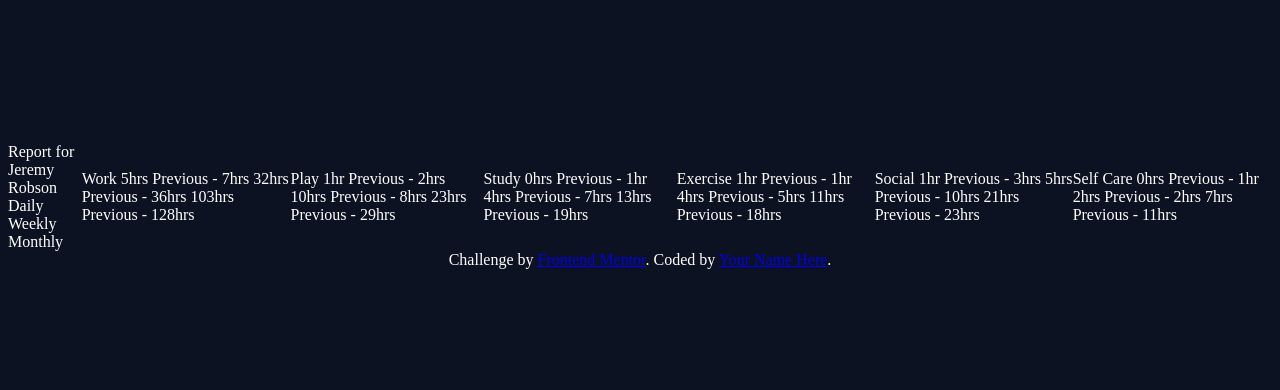
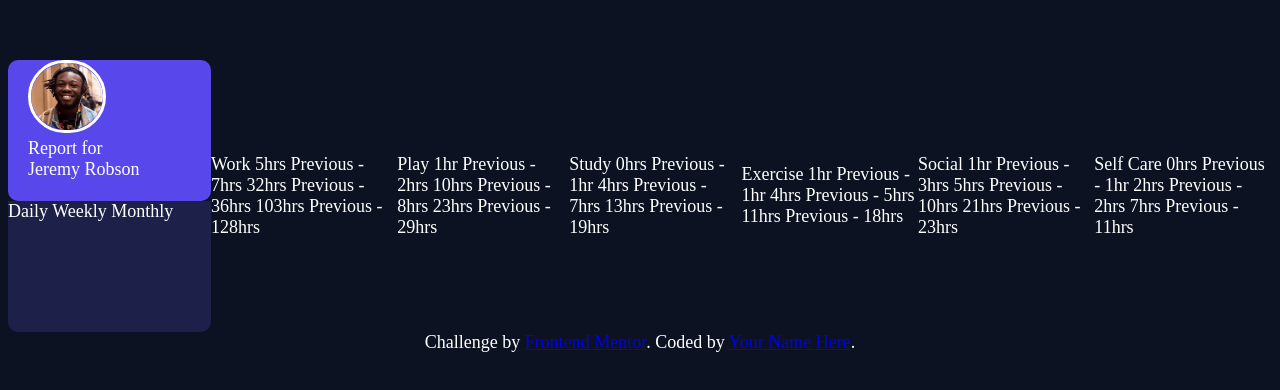
Before and after one commit to KagisoRamothwala1/time-tracking-dashboard, a plain HTML site: page index.html in a window 1280 px wide. Shown: the part 202-592 px from the top of the page. Drawn offline with Linux system fonts and the light colour scheme.

Commit message:
beta 1.0

```diff
--- a/CSS/stylesheet.css
+++ b/CSS/stylesheet.css
@@ -24,6 +24,7 @@ body{
     height: 100%;
     background-color: hsl(224, 46%, 9%);
     color: white;
+    font-size: 18px;
 }
 
 .maincontainer{
@@ -33,11 +34,58 @@ body{
     align-items: center;
 }
 
+.container1{
+    display: flex;
+    flex-direction: column;
+    justify-content: center;
+    align-items: center;
+}
+
 .profileCtn{
+    background-color: hsl(246, 80%, 60%);
+    width: 203px;
+    height: 141px;
+    border-radius: 10px 10px 10px 10px;
+    display: flex;
+    flex-direction: column;
+
 
 }
 
+.imgCtn{
+
+}
+
+.jeremyImg{
+  height: 67px;
+  width: 72px;
+  margin-inline: 20px;
+  border-radius: 44px;
+  border-width: medium;
+  border-style: solid;
+  border-color: white;
+}
+
 .schedulerCtn{
+    background-color: hsl(236, 44%, 20%);
+    height: 131px;
+    width: 203px;
+    border-radius: 0px 0px 10px 10px;
+    display: flex;
+    flex-direction: column;
+}
+
+.textCtn{
+    display: flex;
+    flex-direction: column;
+    margin-inline: 20px;
+}
+
+.reportCtn{
+
+}
+
+.nameCtn{
 
 }
 
--- a/index.html
+++ b/index.html
@@ -18,15 +18,33 @@
 <body>
 <div class="maincontainer">
 
+  <div class="container1">
+
     <div class="profileCtn">
+      <div class="imgCtn">
+        <img src="../images/image-jeremy.png" class="jeremyImg" id="jeremyImg" alt="Jeremy Robson">
+      </div>
+
+      <div class="textCtn">
+
+      <div class="reportCtn">
       Report for
+      </div>
+
+      <div class="nameCtn">
         Jeremy Robson
+      </div>
+
+    </div>
+
+    </div>
 
     <div class="schedulerCtn">
       Daily
       Weekly
       Monthly
     </div>
+
   </div>
 
 
```
Lines whose indentation alone changed are shown as unchanged.
